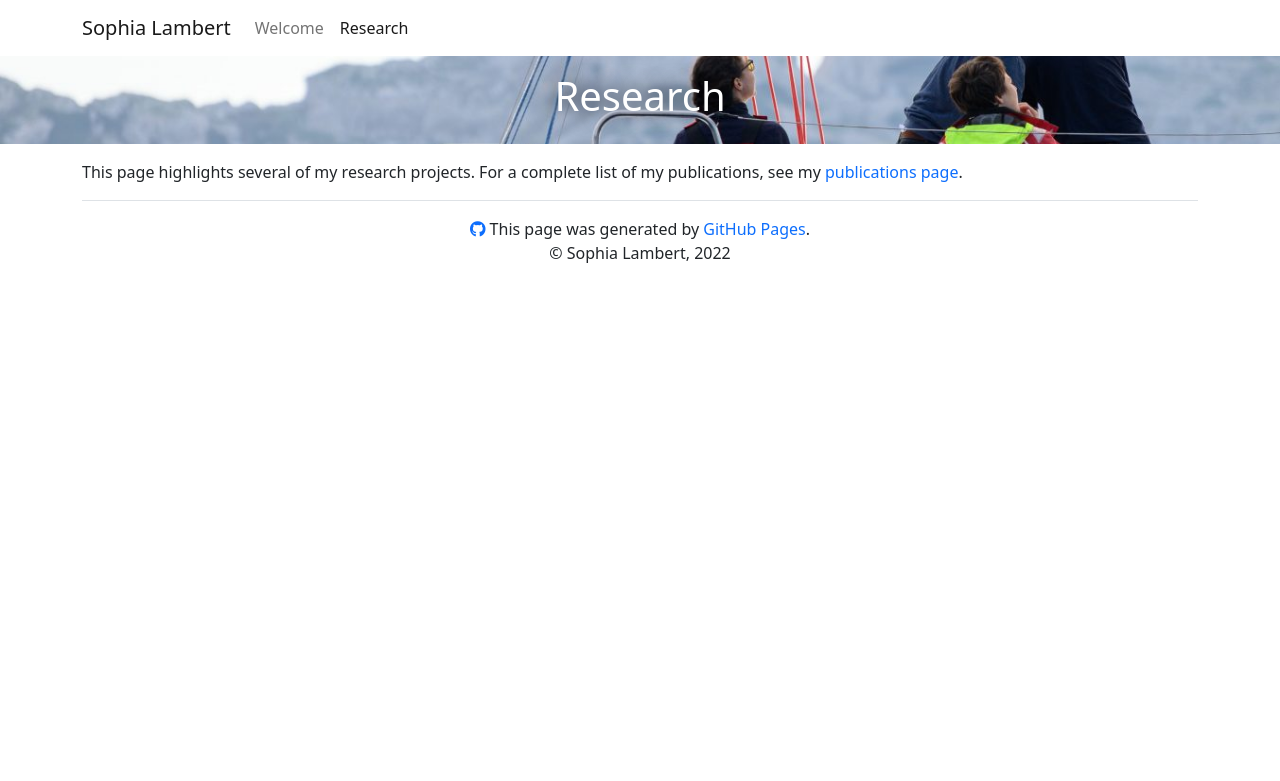
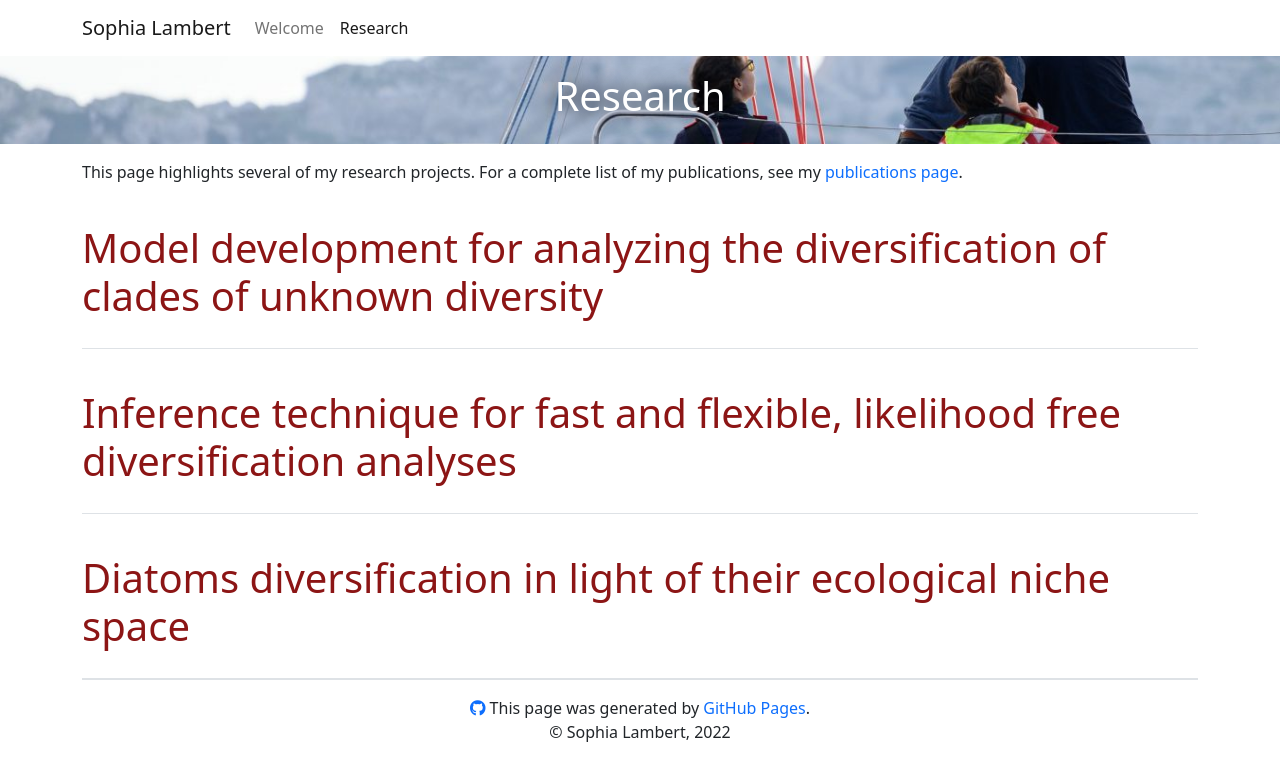
Before and after one commit to sophia-lambert/sophia-lambert.github.io, a Jekyll site: the page built from research.md, in a window 1280 px wide. Shown: the top 781 px of the page. Built offline with Jekyll 4.4.1, drawn with Linux system fonts in a browser that asks for light colours.

Commit message:
Update research.md

```diff
--- a/research.md
+++ b/research.md
@@ -2,6 +2,10 @@
 title: Research
 layout: post
 use_fontawesome: true
+categories:
+  - Model development for analyzing the diversification of clades of unknown diversity
+  - Inference technique for fast and flexible, likelihood free diversification analyses
+  - Diatoms diversification in light of their ecological niche space
 ---
 
 This page highlights several of my research projects. For a complete list of my publications, see my [publications page](./publications.html).
```
